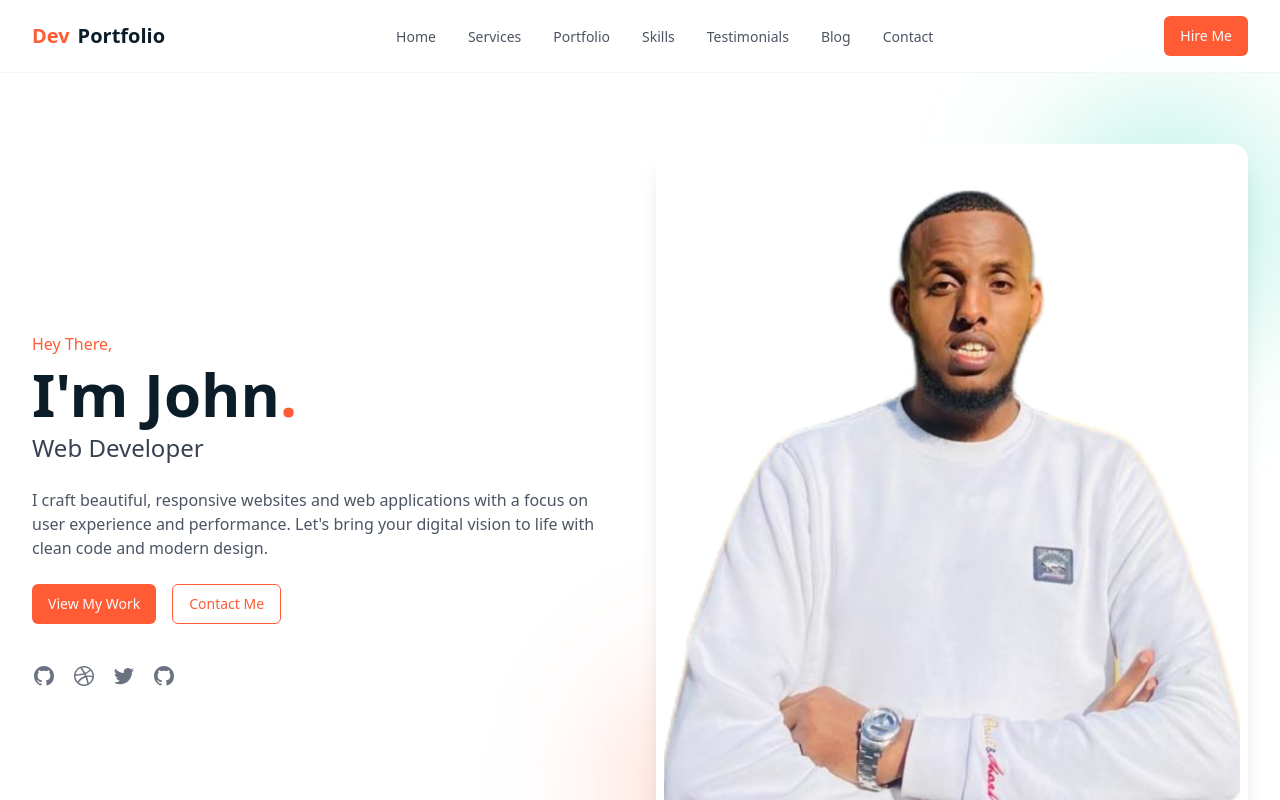
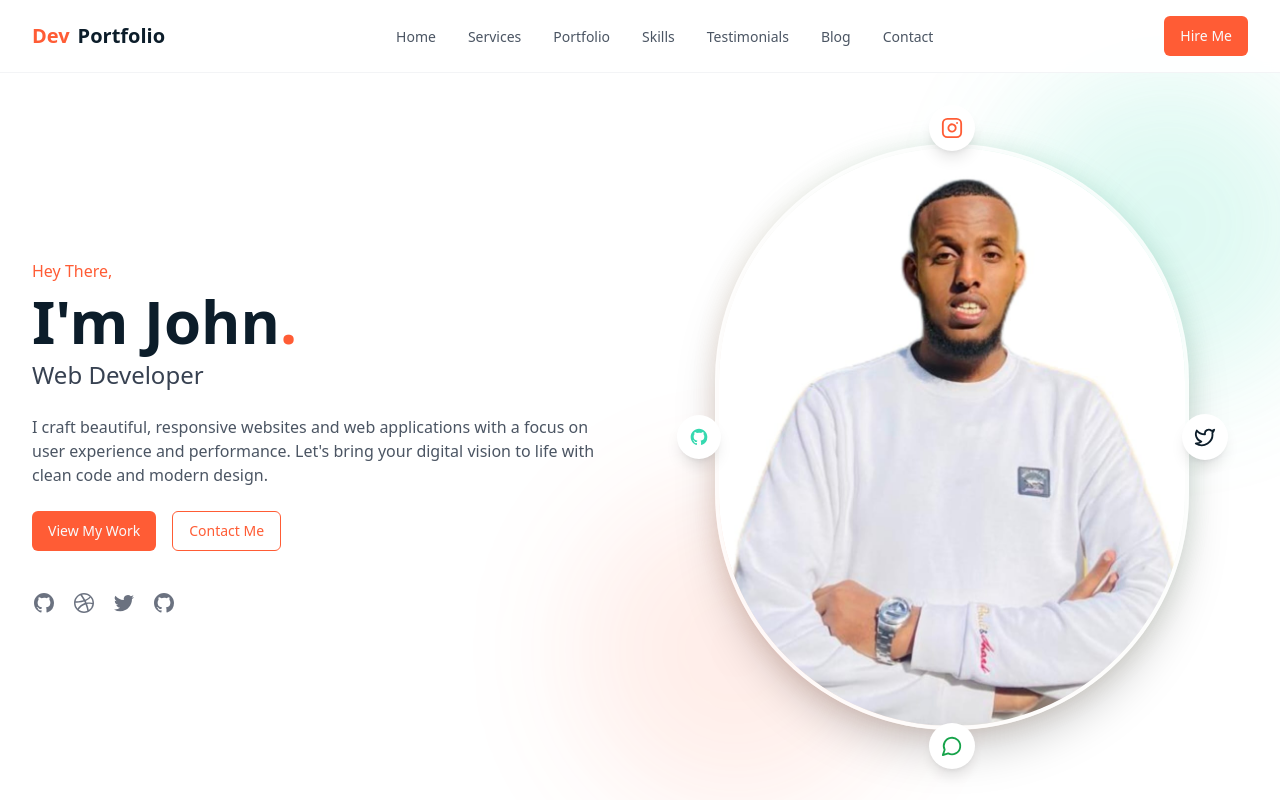
Before and after one commit to wahbbih/showcase-web-art, a React (Vite) app: page / in a window 1280 px wide. Shown: the top 800 px of the page. Built offline with nearby package versions, Linux system fonts and the light colour scheme.

Commit message:
Refactor: Improve hero section design
- Reduced the size of the hero section.
- Added social media icons (Instagram, Twitter, WhatsApp) to the hero section.
- Enhanced the overall aesthetics of the hero section.

```diff
--- a/src/components/HeroSection.tsx
+++ b/src/components/HeroSection.tsx
@@ -1,6 +1,7 @@
 
 import { Button } from "@/components/ui/button";
 import { Link } from "react-router-dom";
+import { Instagram, Twitter, MessageCircle } from "lucide-react";
 
 const HeroSection = () => {
   return (
@@ -51,20 +52,54 @@ const HeroSection = () => {
           </div>
         </div>
         <div className="relative">
-          <div className="absolute -top-12 -right-12 w-64 h-64 bg-portfolio-accent-secondary/30 rounded-full blur-3xl"></div>
-          <div className="absolute -bottom-12 -left-12 w-64 h-64 bg-portfolio-accent/20 rounded-full blur-3xl"></div>
-          <div className="relative border-8 border-white shadow-xl rounded-2xl overflow-hidden z-10">
-            <img
-              src="/lovable-uploads/8a9dc9ee-7ed9-45ec-a9a6-948485d2c38b.png"
-              alt="Web developer"
-              className="w-full h-auto object-cover"
-            />
+          <div className="absolute -top-20 -right-20 w-80 h-80 bg-portfolio-accent-secondary/30 rounded-full blur-3xl animate-pulse"></div>
+          <div className="absolute -bottom-20 -left-20 w-80 h-80 bg-portfolio-accent/20 rounded-full blur-3xl animate-pulse"></div>
+
+          <div className="relative z-10 flex items-center justify-center">
+            <div className="w-4/5 mx-auto relative">
+              <div className="absolute inset-0 bg-gradient-to-tr from-portfolio-accent/20 to-portfolio-accent-secondary/20 rounded-full blur-md z-0"></div>
+
+              <div className="relative z-10 rounded-full overflow-hidden border-4 border-white/80 shadow-2xl">
+                <img
+                  src="/lovable-uploads/8a9dc9ee-7ed9-45ec-a9a6-948485d2c38b.png"
+                  alt="Web developer"
+                  className="w-full h-auto object-cover"
+                />
+              </div>
+
+              {/* Social Icons floating around the image */}
+              <div className="absolute -top-4 left-1/2 -translate-x-1/2 bg-white p-3 rounded-full shadow-lg transform -translate-y-1/2 hover:scale-110 transition-transform z-20">
+                <a href="#" className="text-portfolio-accent" aria-label="Instagram">
+                  <Instagram size={22} />
+                </a>
+              </div>
+
+              <div className="absolute top-1/2 -right-4 -translate-y-1/2 bg-white p-3 rounded-full shadow-lg transform translate-x-1/2 hover:scale-110 transition-transform z-20">
+                <a href="#" className="text-portfolio-blue-dark" aria-label="Twitter">
+                  <Twitter size={22} />
+                </a>
+              </div>
+
+              <div className="absolute -bottom-4 left-1/2 -translate-x-1/2 bg-white p-3 rounded-full shadow-lg transform translate-y-1/2 hover:scale-110 transition-transform z-20">
+                <a href="#" className="text-green-600" aria-label="WhatsApp">
+                  <MessageCircle size={22} />
+                </a>
+              </div>
+
+              <div className="absolute top-1/2 -left-4 -translate-y-1/2 bg-white p-3 rounded-full shadow-lg transform -translate-x-1/2 hover:scale-110 transition-transform z-20">
+                <a href="#" className="text-portfolio-accent-secondary" aria-label="Github">
+                  <svg className="w-5 h-5" fill="currentColor" viewBox="0 0 24 24" aria-hidden="true">
+                    <path fillRule="evenodd" d="M12 2C6.477 2 2 6.484 2 12.017c0 4.425 2.865 8.18 6.839 9.504.5.092.682-.217.682-.483 0-.237-.008-.868-.013-1.703-2.782.605-3.369-1.343-3.369-1.343-.454-1.158-1.11-1.466-1.11-1.466-.908-.62.069-.608.069-.608 1.003.07 1.531 1.032 1.531 1.032.892 1.53 2.341 1.088 2.91.832.092-.647.35-1.088.636-1.338-2.22-.253-4.555-1.113-4.555-4.951 0-1.093.39-1.988 1.029-2.688-.103-.253-.446-1.272.098-2.65 0 0 .84-.27 2.75 1.026A9.564 9.564 0 0112 6.844c.85.004 1.705.115 2.504.337 1.909-1.296 2.747-1.027 2.747-1.027.546 1.379.202 2.398.1 2.651.64.7 1.028 1.595 1.028 2.688 0 3.848-2.339 4.695-4.566 4.943.359.309.678.92.678 1.855 0 1.338-.012 2.419-.012 2.747 0 .268.18.58.688.482A10.019 10.019 0 0022 12.017C22 6.484 17.522 2 12 2z" clipRule="evenodd" />
+                  </svg>
+                </a>
+              </div>
+            </div>
           </div>
         </div>
       </div>
 
       <div className="container mt-16 md:mt-24">
-        <div className="bg-portfolio-blue-dark text-white p-8 md:p-12 rounded-2xl grid grid-cols-2 md:grid-cols-4 gap-8">
+        <div className="bg-portfolio-blue-dark text-white p-8 md:p-12 rounded-2xl grid grid-cols-2 md:grid-cols-4 gap-8 transform hover:scale-[1.01] transition-transform duration-300 shadow-xl">
           <div className="text-center">
             <p className="text-4xl font-bold text-portfolio-accent">05+</p>
             <p className="mt-2 text-sm text-gray-300">Years of Experience</p>
```
